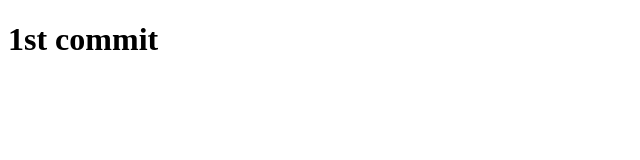
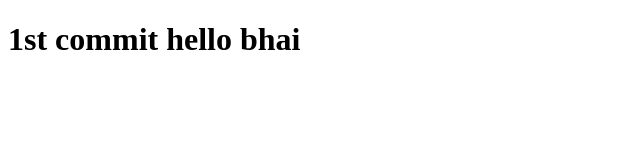
Before and after one commit to mehul455/git-training, a plain HTML site: page index.html in a window 1280 px wide. Shown: the whole page, without its empty margins (0-640 px from the left). Drawn offline with Linux system fonts and the light colour scheme.

Commit message:
change in index.html

```diff
--- a/index.html
+++ b/index.html
@@ -6,6 +6,6 @@
     <title>Document</title>
 </head>
 <body>
-    <h1>1st commit</h1>
+    <h1>1st commit hello bhai</h1>
 </body>
 </html>
```
